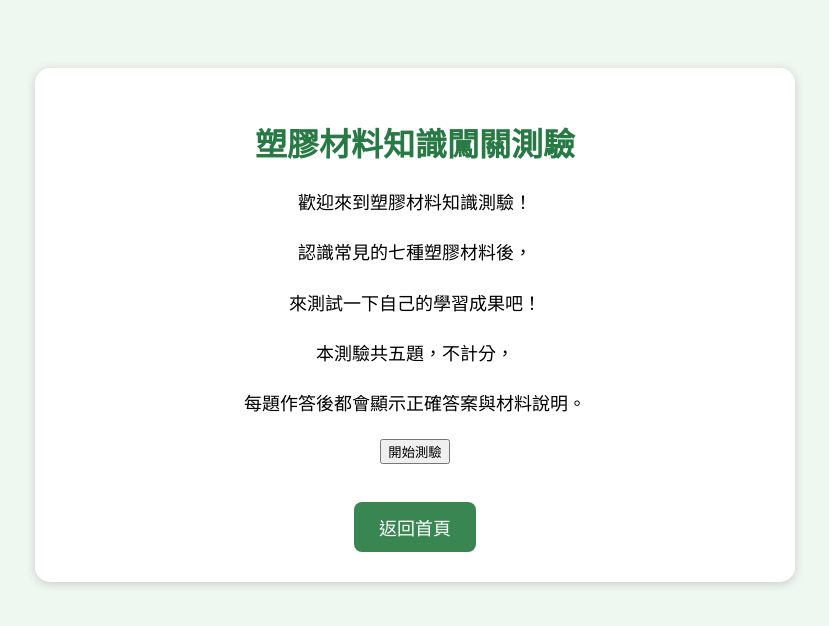
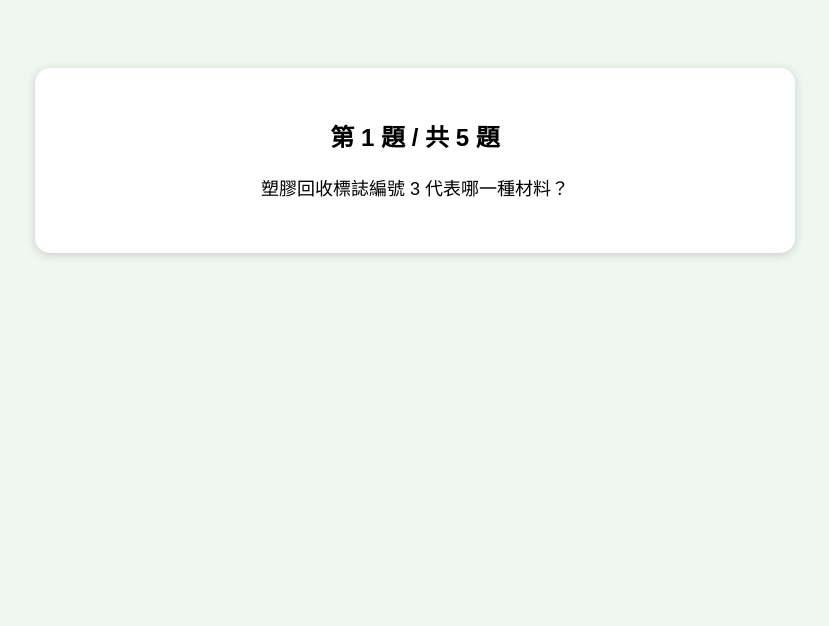
Before and after one commit to andrewsalin/RCWR, a plain HTML site: page quiz.html in a window 1280 px wide. Both pictures are taken after a click on the button "開始測驗". Shown: the whole page, without its empty margins (225-1054 px from the left). Drawn offline with Linux system fonts and the light colour scheme.

Commit message:
Update quiz.html

```diff
--- a/quiz.html
+++ b/quiz.html
@@ -162,7 +162,27 @@
     // 顯示本次抽出的五種材料
     console.log("本次隨機抽出的五題：", selectedPlastics);
 
-   selectedPlastics.forEach((item, index) => {
+    // 按下開始測驗按鈕
+const startButton = document.getElementById("start-button");
+
+startButton.addEventListener("click", function() {
+
+  // 隱藏歡迎畫面
+  document.getElementById("welcome-screen").style.display = "none";
+
+  // 顯示測驗畫面
+  document.getElementById("question-screen").style.display = "block";
+
+  // 顯示第一題題目
+  document.getElementById("question-number").textContent = "第 1 題 / 共 5 題";
+
+  document.getElementById("question-text").textContent =
+    "塑膠回收標誌編號 " + selectedPlastics[0].number +
+    " 代表哪一種材料？";
+
+});
+
+  selectedPlastics.forEach((item, index) => {
 
   // 找出其他六種材料（排除正確答案）
   const otherOptions = plastics.filter(
```
